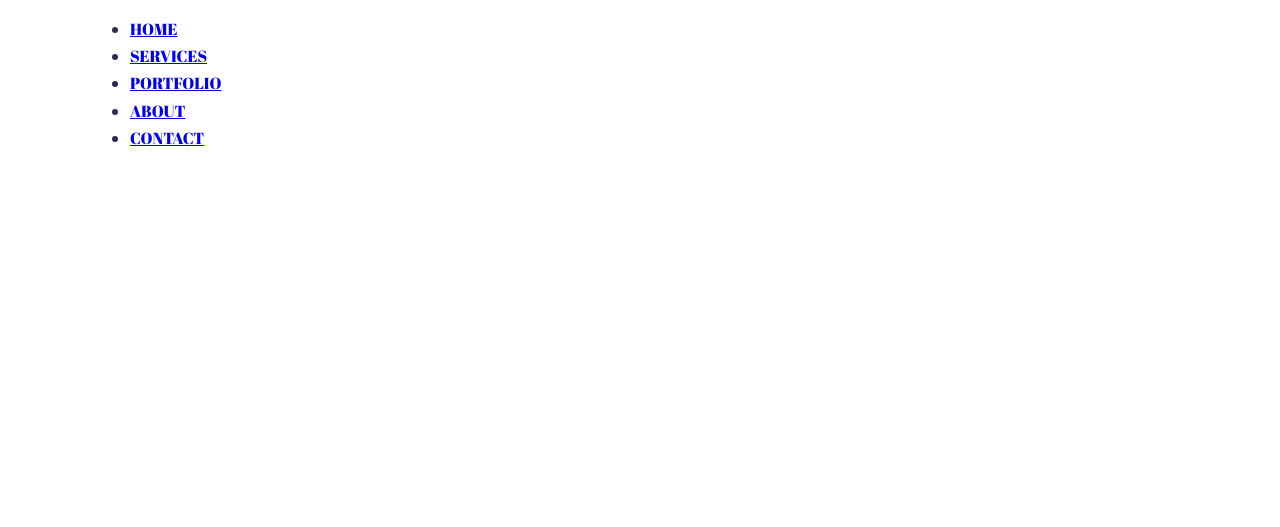
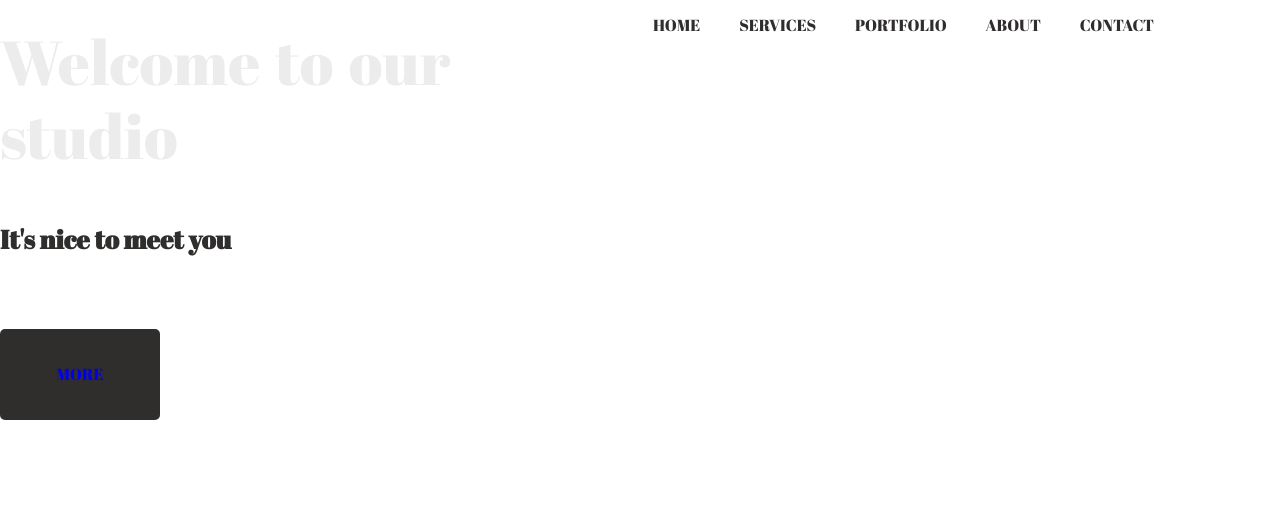
Before and after one commit to Manczurov/nowy-projekt, a website: page index.html in a window 1280 px wide. Drawn offline with Linux system fonts and the light colour scheme.

Commit message:
update splash

```diff
--- a/index.html
+++ b/index.html
@@ -10,6 +10,7 @@
         <link rel="stylesheet" href="css/style.css">
     </head>
     <body>
+        <nav class="navigation">
             <div class="container">
                 <ul>
                     <li><a href="#">HOME</a></li>
@@ -19,5 +20,15 @@
                     <li><a href="#">CONTACT</a></li>
                 </ul>
             </div>
+        </nav>
     </body>
+    <header class="splash">
+        <div class="splash-inner">
+            <h1 class="page-title">Welcome to our studio</h1>
+            <h2 class="page-subtitle">It's nice to meet you</h2>
+            <a href="#" class="btn btn-one">
+            <p>MORE</p>
+            </a>
+        </div>
+    </header>
 </html>
--- a/sass/style.scss
+++ b/sass/style.scss
@@ -2,7 +2,7 @@
 $color-one: #ff9f1a;
 $color-two: #302d2d;
 $color-three: #4b4b4b;
-$color-four: #302d2d;
+$color-four: #ececec;
 
 $font-family: 'Abril Fatface', cursive;
 
@@ -22,7 +22,6 @@ body {
 
 /* navigation */
 .navigation {
-    background: $color-one;
     padding: 12px 0;
 }
 
@@ -30,6 +29,7 @@ body {
     padding: 0;
     margin: 0;
     list-style-type: none;
+    float: right;
 }
 .navigation li {
     display: inline-block;
@@ -42,3 +42,51 @@ body {
     color: $color-two;
     font-family: $font-family;
 }
+
+/* splash */
+
+.btn {
+    display: inline-block;
+    min-width: 160px;
+    margin: 24px auto 0 auto;
+    padding: 16px;
+    border-radius: 5px;
+    font-family: $font-family;
+    font-size: 16px;
+    text-align: center;
+    text-decoration: none;
+    cursor: pointer;
+    border-width: 5px;
+    background-color: $color-two;
+    background-position: 100% 0;
+    background-size: 300%;
+}
+
+.splash {
+    color: $color-two;
+    min-height: 500px;
+    display: flex;
+}
+
+.splash-inner {
+    margin: 0;
+    max-width: 70%;
+}
+
+.page-title {
+    margin: 0;
+    font-size: 62px;
+    word-spacing: 4px;
+    font-weight: normal;
+    line-height: 1.2;
+    font-family: $font-family;
+    color: $color-four;
+
+}
+
+.page-subtitle {
+    margin: 44px 0;
+    font-size: 26px;
+    font-weight: bold;
+    font-family: $font-family;
+}
```
Also changed, not shown: css/dist/style.css, css/dist/style.min.css, css/style.css, dist/index.html, sass/dist/style.css, sass/dist/style.min.css, 5 other files. Lines whose indentation alone changed are shown as unchanged.
